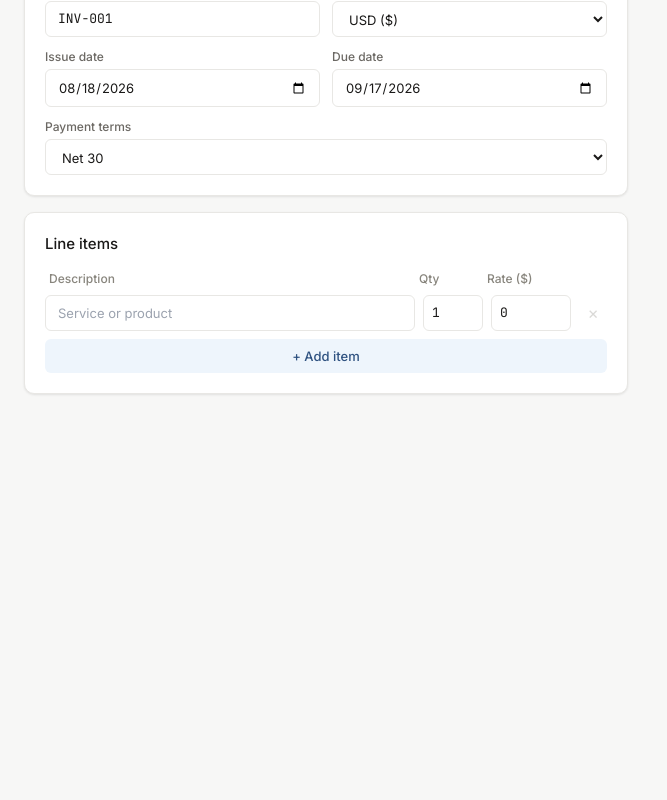
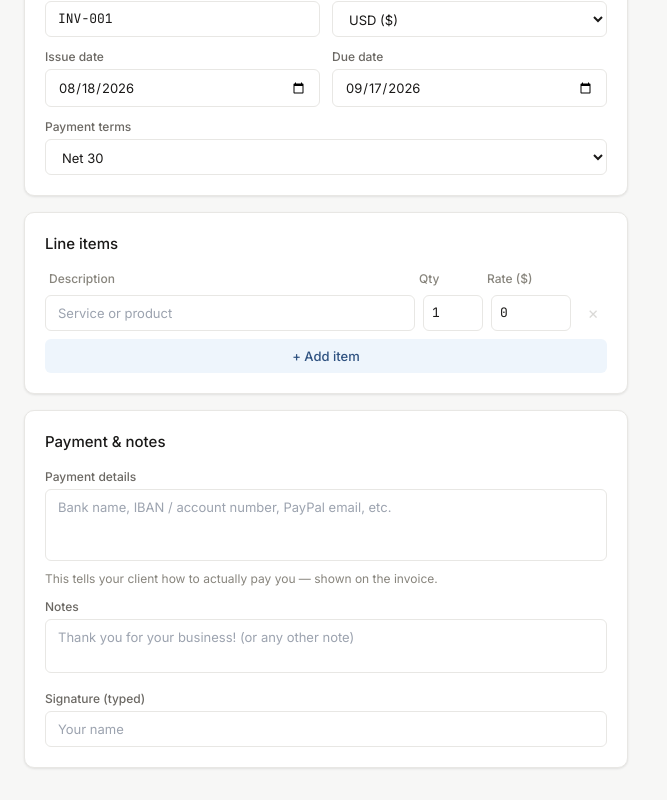
Before and after one commit to miloss98/invoice-generator, a React (Vite) app: page / in a window 1280 px wide. Shown: the part 882-1682 px from the top of the page, without its empty margins (0-667 px from the left). Before the commit the page ends 1308 px from the top, so only its background shows below. Built offline with nearby package versions, Linux system fonts and the light colour scheme.

Commit message:
feat: payment details, notes, and typed signature

```diff
--- a/src/App.tsx
+++ b/src/App.tsx
@@ -3,6 +3,7 @@ import { CompanyInfoForm } from "./components/CompanyInfoForm";
 import { ClientForm } from "./components/ClientForm";
 import { InvoiceMetaForm } from "./components/InvoiceMetaForm";
 import { LineItemsForm } from "./components/LineItemsForm";
+import { PaymentAndNotesForm } from "./components/PaymentAndNotesForm";
 import { useLocalStorage } from "./hooks/useLocalStorage";
 import { defaultCompanyInfo, defaultInvoiceData } from "./utils/defaults";
 import { calculateTotal } from "./utils/calculations";
@@ -53,6 +54,10 @@ export const App = () => {
             currency={invoiceData.currency}
             onChange={updateItems}
           />
+          <PaymentAndNotesForm
+            invoiceData={invoiceData}
+            onChange={setInvoiceData}
+          />
         </>
       }
       preview={
--- /dev/null
+++ b/src/components/PaymentAndNotesForm.tsx
@@ -0,0 +1,78 @@
+import type { ChangeEvent } from "react";
+import type { InvoiceData } from "../types/invoice";
+
+interface PaymentAndNotesFormProps {
+  invoiceData: InvoiceData;
+  onChange: (invoiceData: InvoiceData) => void;
+}
+
+export const PaymentAndNotesForm = ({
+  invoiceData,
+  onChange,
+}: PaymentAndNotesFormProps) => {
+  const handleChange = (
+    e: ChangeEvent<HTMLTextAreaElement | HTMLInputElement>,
+  ) => {
+    const { name, value } = e.target;
+    onChange({ ...invoiceData, [name]: value });
+  };
+
+  return (
+    <section className="rounded-card bg-white border border-ink-100 shadow-card p-5">
+      <h2 className="text-md font-medium text-ink-900 mb-4">Payment & notes</h2>
+
+      <div className="space-y-3">
+        <div>
+          <label className="block text-xs font-medium text-ink-500 mb-1">
+            Payment details
+          </label>
+          <textarea
+            name="paymentDetails"
+            placeholder="Bank name, IBAN / account number, PayPal email, etc."
+            value={invoiceData.paymentDetails}
+            onChange={handleChange}
+            rows={3}
+            className="w-full px-3 py-2 rounded border border-ink-100 text-sm focus:outline-none focus:ring-2 focus:ring-primary-300 focus:border-transparent resize-none"
+          />
+          <p className="text-xs text-ink-400 mt-1">
+            This tells your client how to actually pay you — shown on the
+            invoice.
+          </p>
+        </div>
+
+        <div>
+          <label className="block text-xs font-medium text-ink-500 mb-1">
+            Notes
+          </label>
+          <textarea
+            name="notes"
+            placeholder="Thank you for your business! (or any other note)"
+            value={invoiceData.notes}
+            onChange={handleChange}
+            rows={2}
+            className="w-full px-3 py-2 rounded border border-ink-100 text-sm focus:outline-none focus:ring-2 focus:ring-primary-300 focus:border-transparent resize-none"
+          />
+        </div>
+
+        <div>
+          <label className="block text-xs font-medium text-ink-500 mb-1">
+            Signature (typed)
+          </label>
+          <input
+            type="text"
+            name="signature"
+            placeholder="Your name"
+            value={invoiceData.signature}
+            onChange={handleChange}
+            className="w-full px-3 py-2 rounded border border-ink-100 text-sm focus:outline-none focus:ring-2 focus:ring-primary-300 focus:border-transparent"
+          />
+          {invoiceData.signature && (
+            <p className="font-signature text-signature text-ink-900 mt-2 px-1">
+              {invoiceData.signature}
+            </p>
+          )}
+        </div>
+      </div>
+    </section>
+  );
+};
```
